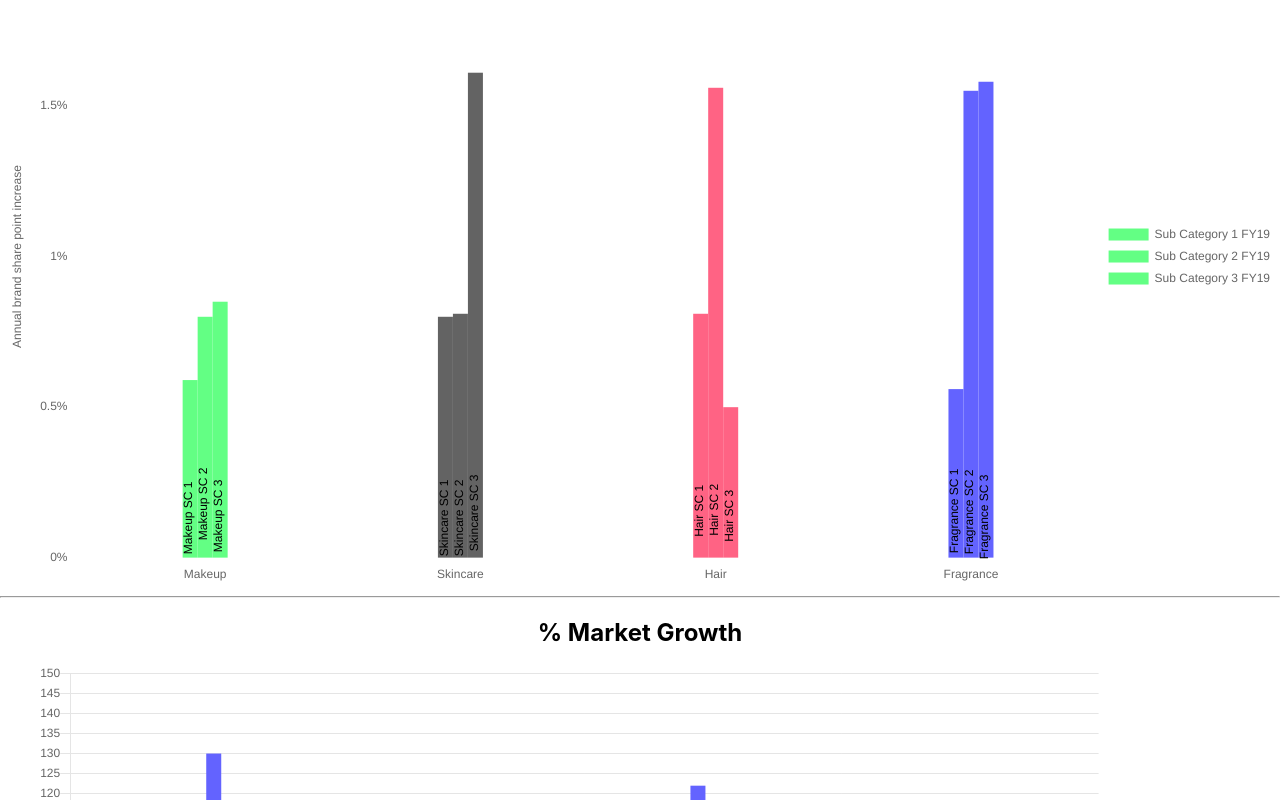
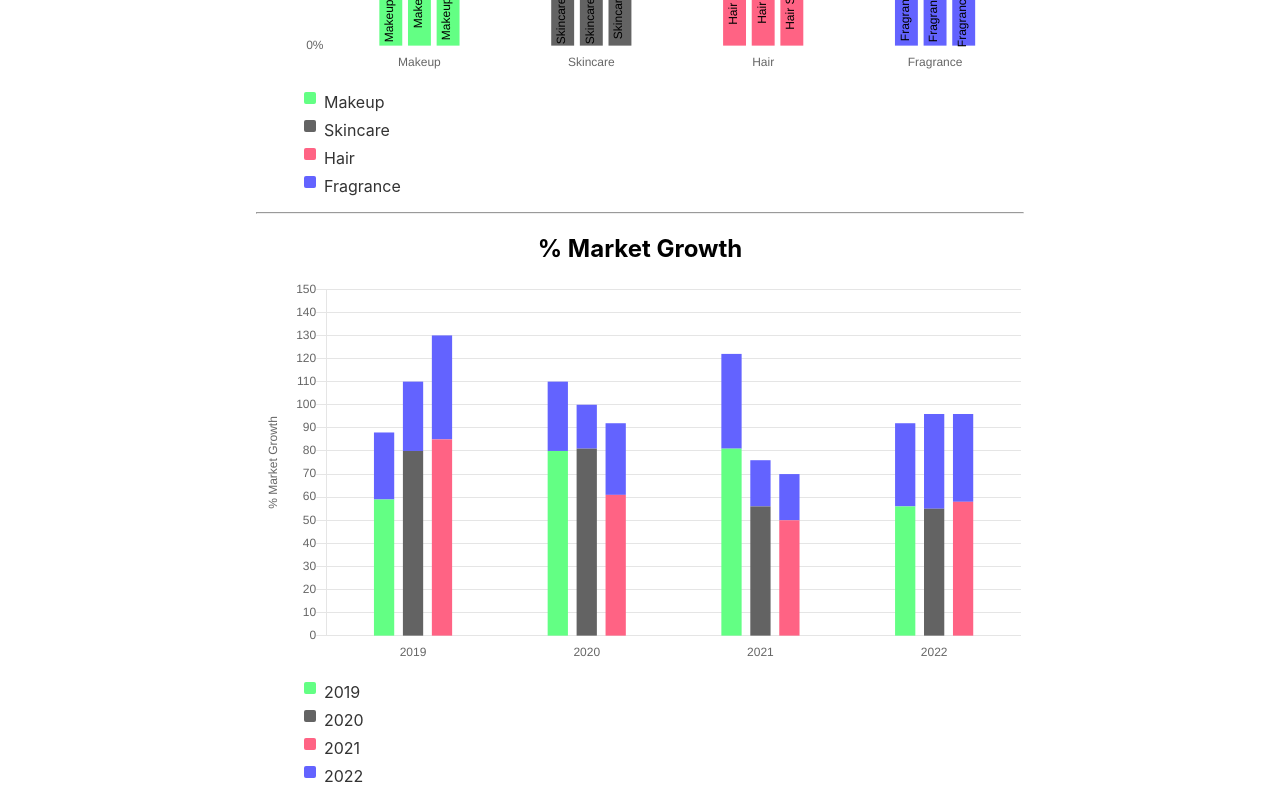
Before and after one commit to sonalidhotre/charts, a React (Create React App) app in the folder charts/: page / in a window 1280 px wide. Shown: the part 940-1740 px from the top of the page. Built offline with nearby package versions, Linux system fonts and the light colour scheme.

Commit message:
cusom lagend

```diff
--- a/charts/src/App.css
+++ b/charts/src/App.css
@@ -1,5 +1,7 @@
 .App {
   text-align: center;
+  width: 60%;
+  margin: auto;
 }
 
 .App-logo {
--- a/charts/src/bar.js
+++ b/charts/src/bar.js
@@ -85,19 +85,19 @@ class BarExample extends Component {
 
   render() {
     var legend = [{
-      label: "Sub Category 1 FY19",
+      label: "FY19",
       backgroundColor: "rgba(99,255,132)",
       data: [59, 80, 81, 56],
       stack: 1
     },
     {
-      label: "Sub Category 1 FY20",
+      label: "FY20",
       backgroundColor: "rgba(255,99,132)",
       data: [59, 80, 81, 56],
       stack: 1
     },
     {
-      label: "Sub Category 1 FY21",
+      label: "FY21",
       backgroundColor: "rgba(99,99,132)",
       data: [59, 80, 81, 56],
       stack: 1
@@ -147,8 +147,9 @@ class BarExample extends Component {
                   stacked: true
                 }],
                 xAxes: [{
-                  categoryPercentage: 0.7,
-                  barThickness: 15,
+                  barPercentage: 0.5,
+                  categoryPercentage: 0.5,
+                  // barThickness: 15,
                   gridLines: {
                     display: false,
                   }
--- a/charts/src/bar1.js
+++ b/charts/src/bar1.js
@@ -1,5 +1,14 @@
 import React, { Component } from 'react';
 import { Bar } from 'react-chartjs-2';
+
+const listItemStyle = {
+  color: "#333",
+  listStyle: "none",
+  textAlign: "left",
+  display: "flex",
+  flexDirection: "row",
+  margin: "8px"
+};
 
 const data = {
   labels: ['Makeup', 'Skincare', 'Hair', 'Fragrance'],
@@ -68,6 +77,10 @@ const data = {
 class Bar1Example extends Component {
 
   render() {
+    var legend = [{ label: 'Makeup', backgroundColor: "rgba(99,255,132)" },
+    { label: 'Skincare', backgroundColor: "rgba(99,99,99)" },
+    { label: 'Hair', backgroundColor: "rgba(255,99,132)" },
+    { label: 'Fragrance', backgroundColor: "rgba(99,99,255)" }];
     return (
       <div>
         <h2>Annual brand share point increase</h2>
@@ -103,7 +116,7 @@ class Bar1Example extends Component {
               }
             },
             legend: {
-              display: true,
+              display: false,
               position: 'right',
               // labels: {
               //   fontColor: 'rgb(255, 99, 132)'
@@ -139,8 +152,9 @@ class Bar1Example extends Component {
                 }
               }],
               xAxes: [{
+                barPercentage: 0.8,
                 categoryPercentage: 0.5,
-                barThickness: 15,
+                // barThickness: 15,
                 gridLines: {
                   display: false,
                 }
@@ -148,6 +162,27 @@ class Bar1Example extends Component {
             }
           }}
         />
+        <div>
+          <ul className="mt-8">
+            {legend.length &&
+              legend.map(item => {
+                return (
+                  <li key={item.label} style={listItemStyle}>
+                    <div
+                      style={{
+                        marginRight: "8px",
+                        width: "12px",
+                        height: "12px",
+                        borderRadius: "2px",
+                        backgroundColor: item.backgroundColor
+                      }}
+                    />
+                    {item.label}
+                  </li>
+                );
+              })}
+          </ul>
+        </div>
       </div>
     );
   }
--- a/charts/src/bar2.js
+++ b/charts/src/bar2.js
@@ -1,5 +1,14 @@
 import React, { Component } from 'react';
 import { Bar } from 'react-chartjs-2';
+
+const listItemStyle = {
+  color: "#333",
+  listStyle: "none",
+  textAlign: "left",
+  display: "flex",
+  flexDirection: "row",
+  margin: "8px"
+};
 
 const data = {
   labels: ['2019', '2020', '2021', '2022'],
@@ -67,6 +76,10 @@ const data = {
 
 class Bar2Example extends Component {
   render() {
+    var legend = [{ label: '2019', backgroundColor: "rgba(99,255,132)" },
+    { label: '2020', backgroundColor: "rgba(99,99,99)" },
+    { label: '2021', backgroundColor: "rgba(255,99,132)" },
+    { label: '2022', backgroundColor: "rgba(99,99,255)" }];
     return (
       <div>
         <h2>% Market Growth</h2>
@@ -129,7 +142,7 @@ class Bar2Example extends Component {
                     style += '; border-width: 2px';
                     var span = '<span style="' + style + '"></span>';
                     innerHtml += '<tr><td>' + span + body[0].substring(0, body[0].indexOf(":")) + '</td></tr>';
-                    innerHtml += '<tr><td>' + span + "Growth: " + body[0].substring(body[0].indexOf(":")+2, body[0].length) + '</td></tr>';
+                    innerHtml += '<tr><td>' + span + "Growth: " + body[0].substring(body[0].indexOf(":") + 2, body[0].length) + '</td></tr>';
                   });
                   innerHtml += '</tbody>';
 
@@ -172,7 +185,7 @@ class Bar2Example extends Component {
             //   }
             // },
             legend: {
-              display: true,
+              display: false,
               position: 'right',
               // labels: {
               //   fontColor: 'rgb(255, 99, 132)'
@@ -201,8 +214,8 @@ class Bar2Example extends Component {
                 stacked: true,
               }],
               xAxes: [{
+                barPercentage: 0.7,
                 categoryPercentage: 0.5,
-                barThickness: 15,
                 barDatasetSpacing: 0,
                 gridLines: {
                   display: false,
@@ -211,6 +224,27 @@ class Bar2Example extends Component {
             }
           }}
         />
+        <div>
+          <ul className="mt-8">
+            {legend.length &&
+              legend.map(item => {
+                return (
+                  <li key={item.label} style={listItemStyle}>
+                    <div
+                      style={{
+                        marginRight: "8px",
+                        width: "12px",
+                        height: "12px",
+                        borderRadius: "2px",
+                        backgroundColor: item.backgroundColor
+                      }}
+                    />
+                    {item.label}
+                  </li>
+                );
+              })}
+          </ul>
+        </div>
       </div>
     );
   }
```
